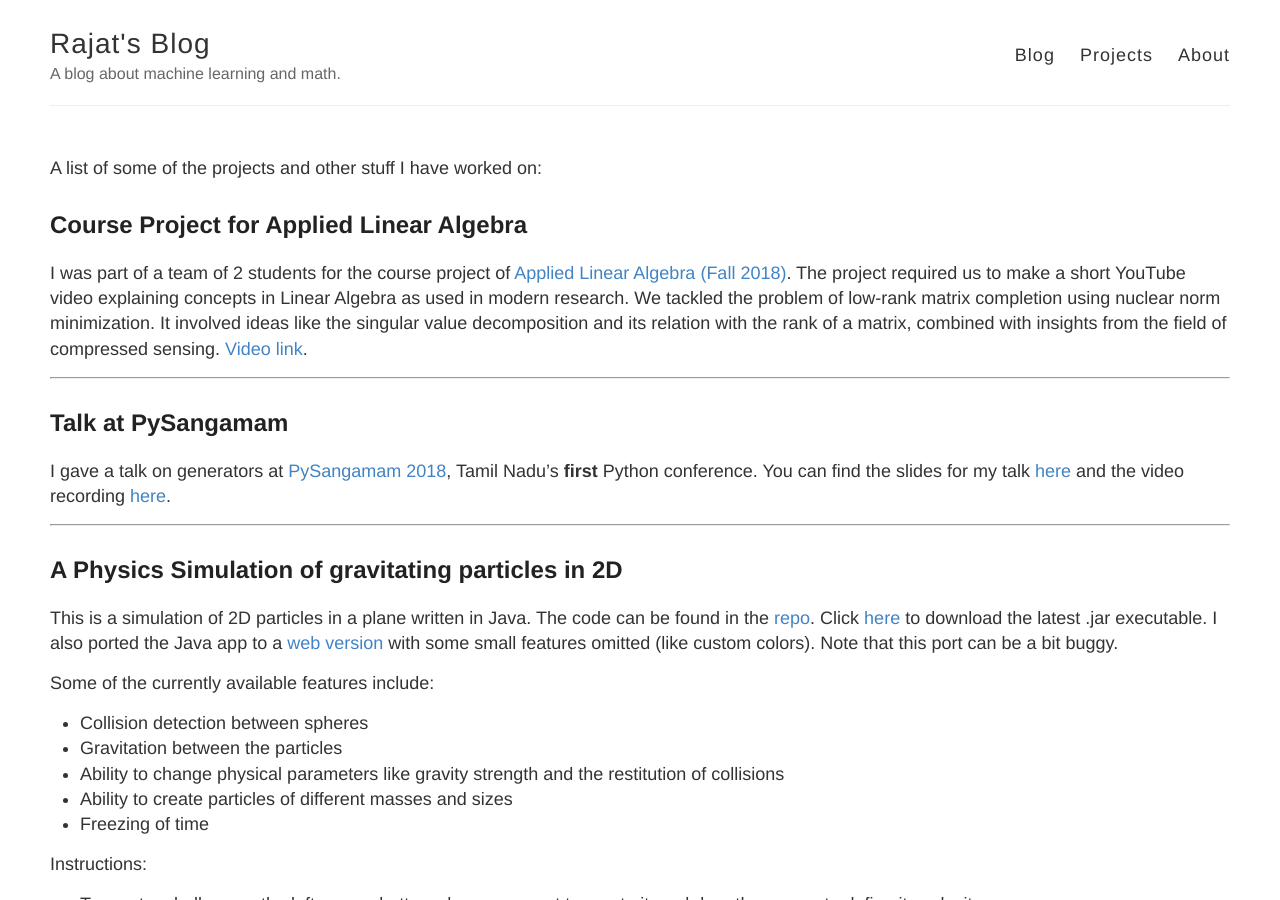
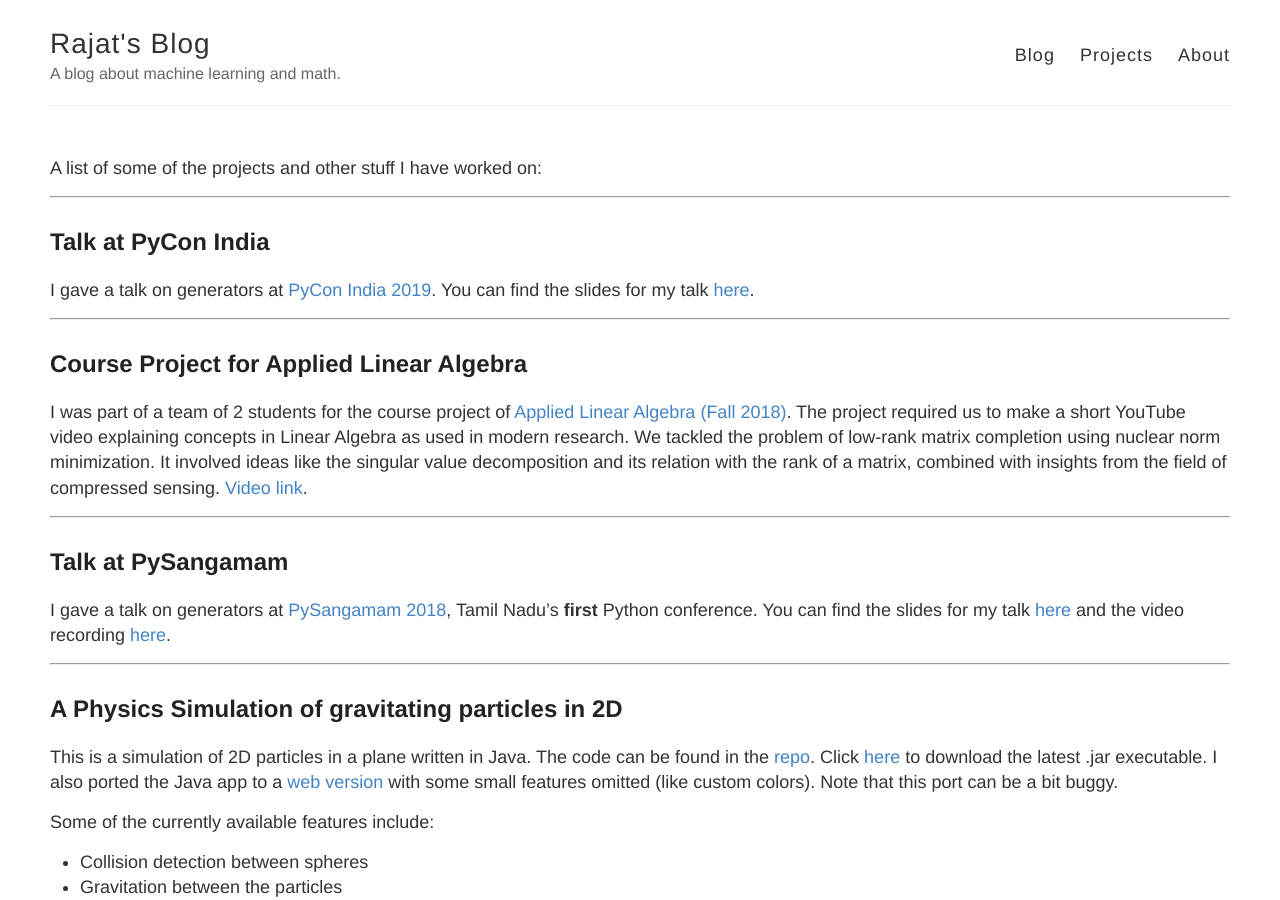
Before and after one commit to rajatvd/rajatvd.github.io, a Jekyll site: the page built from projects.md, in a window 1280 px wide and 900 px high. Built offline with Jekyll 4.4.1, drawn with Linux system fonts in a browser that asks for light colours.

Commit message:
add pycon slides link

```diff
--- a/projects.md
+++ b/projects.md
@@ -6,6 +6,12 @@
 
 A list of some of the projects and other stuff I have worked on:
 
+---
+
+## Talk at PyCon India
+I gave a talk on generators at [PyCon India 2019](https://in.pycon.org/2019/). You can find the slides for my talk [here](https://rajatvd.github.io/PyCon/).
+
+---
 
 ## Course Project for Applied Linear Algebra
 I was part of a team of 2 students for the course project of [Applied Linear Algebra (Fall 2018)](http://www.ee.iitm.ac.in/uday/2018b-EE5120/index.html). The project required us to make a short YouTube video explaining concepts in Linear Algebra as used in modern research. We tackled the problem of low-rank matrix completion using nuclear norm minimization. It involved ideas like the singular value decomposition and its relation with the rank of a matrix, combined with insights from the field of compressed sensing. [Video link](https://www.youtube.com/watch?v=Ceq5dCc8RjY).
```
